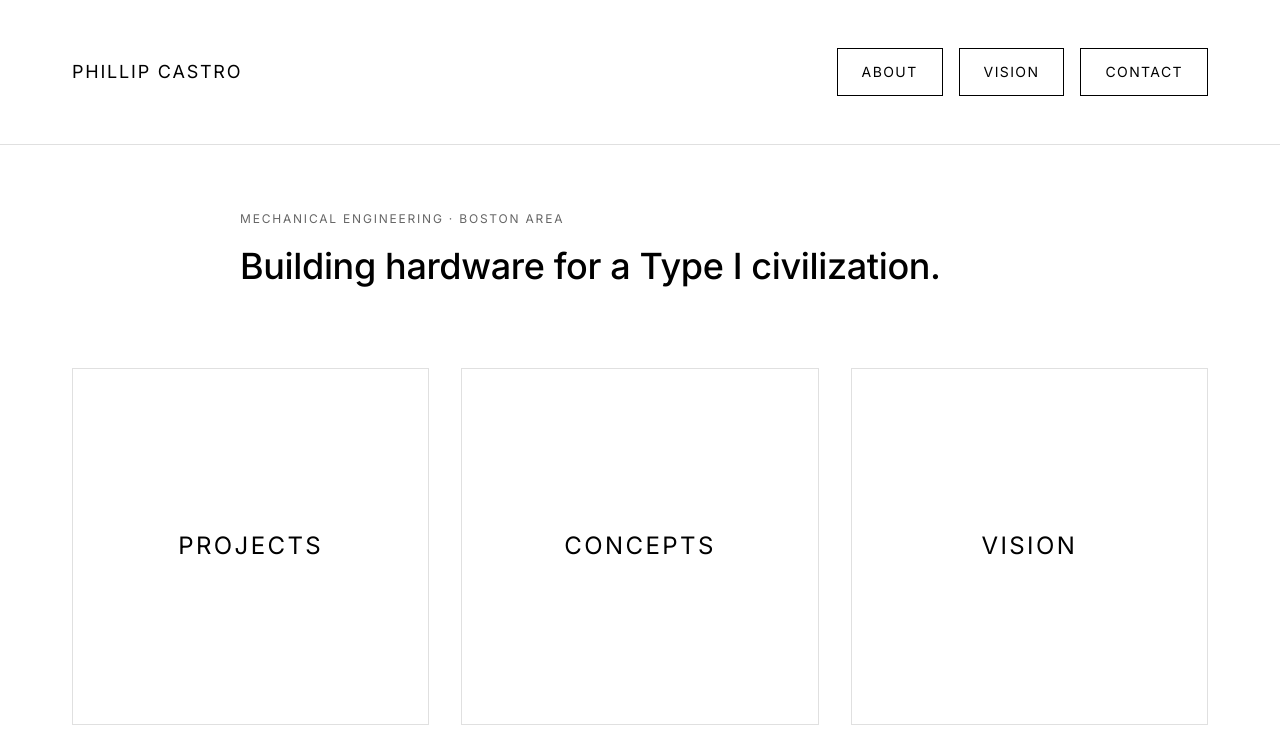
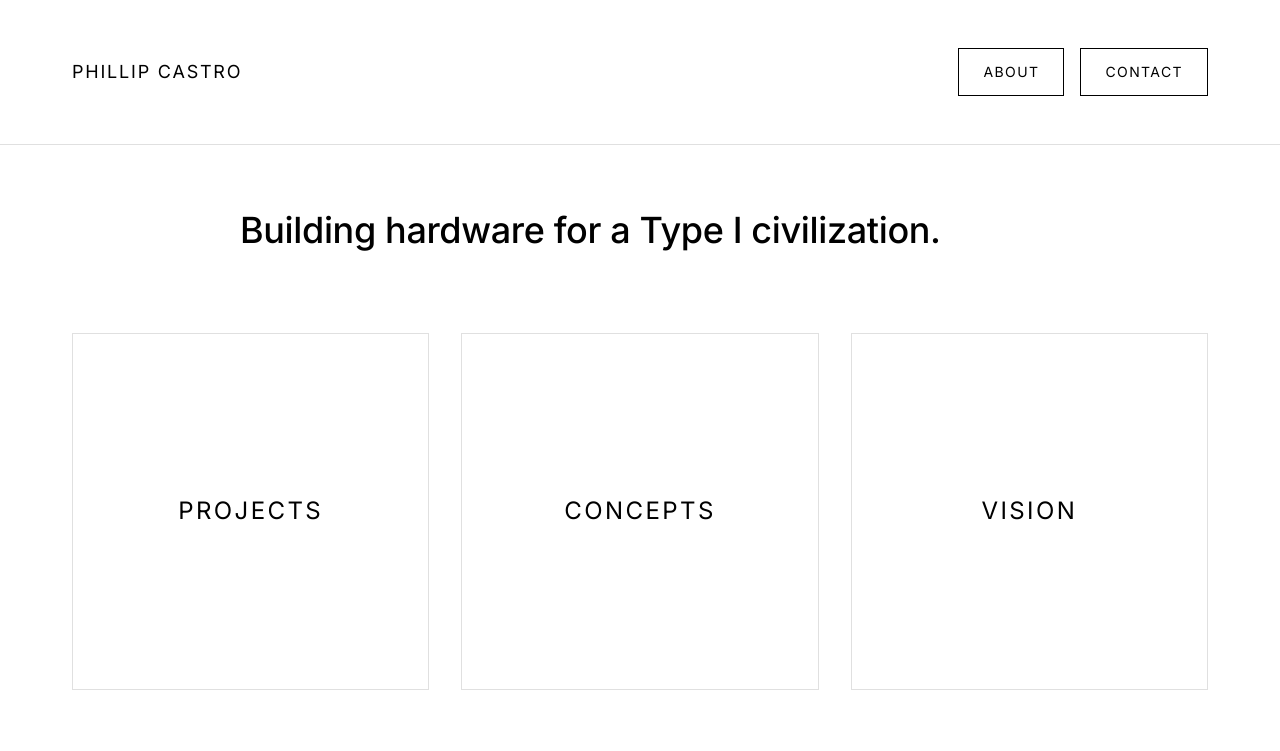
Before and after one commit to ppmmmcc1/ppmmmcc1.github.io, a plain HTML site: page index.html in a window 1280 px wide. Shown: the top 751 px of the page. Drawn offline with Linux system fonts and the light colour scheme.

Commit message:
Remove title and vision link from index.html
Removed title and vision link from the navigation.

```diff
--- a/index.html
+++ b/index.html
@@ -4,7 +4,6 @@
     <script defer src="https://cloud.umami.is/script.js" data-website-id="4bf6eea5-e46d-4993-bb5a-0c5403af5fff"></script>
     <meta charset="UTF-8">
     <meta name="viewport" content="width=device-width, initial-scale=1.0">
-    <title>PHILLIP CASTRO</title>
     <meta name="description" content="Phillip Castro — mechanical engineering student building sustainable hardware. CAD, FEA, embedded systems, 3D printing.">
     <meta property="og:title" content="Phillip Castro — Engineering Portfolio">
     <meta property="og:description" content="Mechanical engineering student building hardware for a Type I civilization.">
@@ -20,7 +19,6 @@
             <h1 class="logo">PHILLIP CASTRO</h1>
             <nav class="nav">
                 <a href="about.html" class="nav-link">ABOUT</a>
-                <a href="vision.html" class="nav-link">VISION</a>
                 <a href="contact.html" class="nav-link">CONTACT</a>
             </nav>
         </div>
@@ -29,7 +27,6 @@
     <main class="main">
         <div class="container">
             <section class="hero">
-                <p class="hero-eyebrow">MECHANICAL ENGINEERING · BOSTON AREA</p>
                 <h2 class="hero-title">Building hardware for a Type I civilization.</h2>
             </section>
 
```
